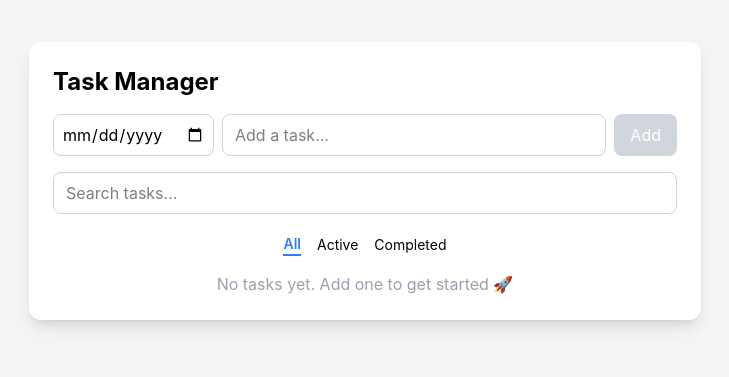
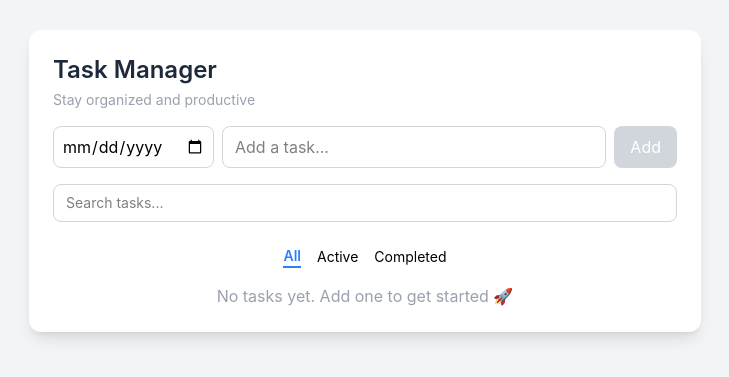
Before and after one commit to ajay020/task-manager-app, a React (Vite) app: page / in a window 1280 px wide. Shown: the part 219-596 px from the top of the page, without its empty margins (275-1004 px from the left). Built offline with nearby package versions, Linux system fonts and the light colour scheme.

Commit message:
style(ui): redesing layout and improve overall ux - restructure header with title and subtitle

```diff
--- a/src/App.tsx
+++ b/src/App.tsx
@@ -55,7 +55,15 @@ export default function App() {
   return (
     <div className="min-h-screen bg-gray-100 flex items-center justify-center">
       <div className="w-full max-w-2xl bg-white shadow-lg rounded-xl p-6 space-y-4 ">
-        <h1 className="text-2xl font-bold mb-4">Task Manager</h1>
+        {/* HEADER */}
+        <div>
+          <h1 className="text-2xl font-semibold text-gray-800">
+            Task Manager
+          </h1>
+          <p className="text-sm text-gray-400 mt-1">
+            Stay organized and productive
+          </p>
+        </div>
 
         <TaskInput onAdd={addTask} />
 
@@ -63,9 +71,9 @@ export default function App() {
           value={search}
           onChange={(e) => setSearch(e.target.value)}
           placeholder="Search tasks..."
-          className="w-full border rounded-lg px-3 py-2 mb-3
-          border-gray-300 focus:ring-2 focus:ring-blue-300 focus:border-blue-400
-           outline-none"
+          className="w-full border border-gray-300 rounded-lg
+          px-3 py-2 text-sm focus:ring-2 focus:ring-blue-300
+           focus:border-blue-400 outline-none"
         />
 
         <FilterBar
```
